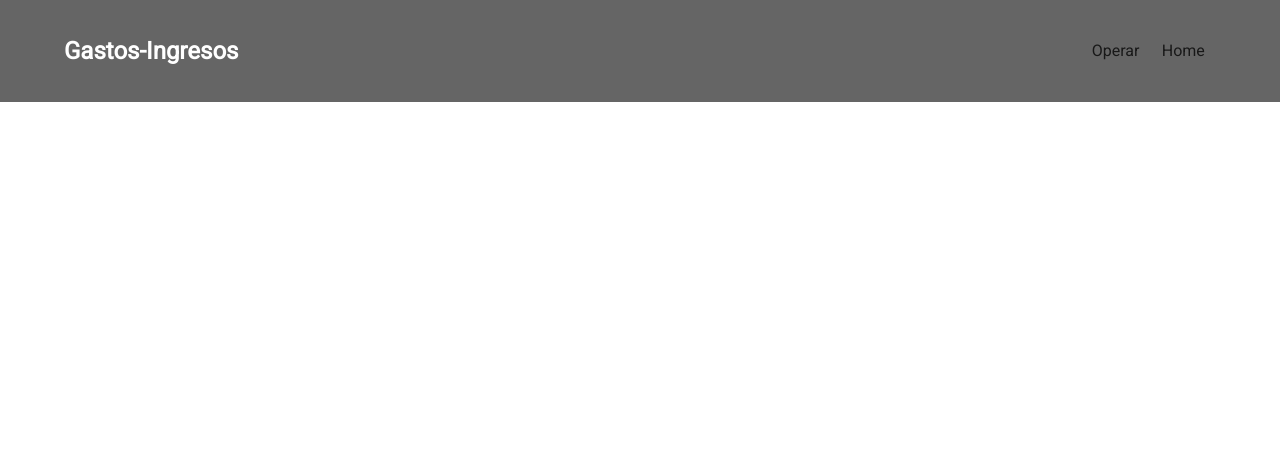
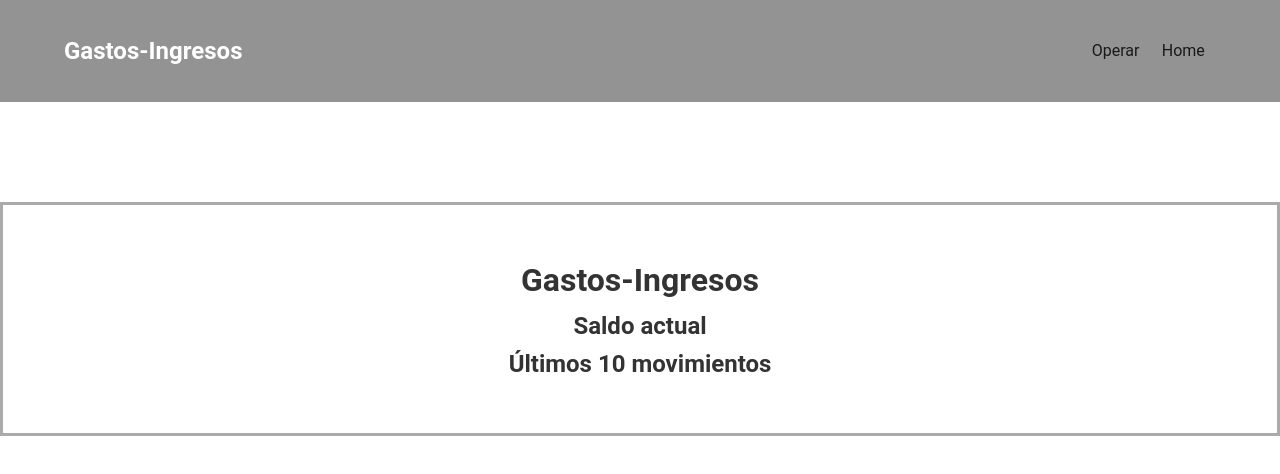
Before and after one commit to duchoprog/alkfront, a React (Create React App) app: page / in a window 1280 px wide. Shown: the top 474 px of the page. Built offline with nearby package versions, Linux system fonts and the light colour scheme.

Commit message:
added Home.js

```diff
--- a/src/App.css
+++ b/src/App.css
@@ -1,3 +1,10 @@
+.home{
+  text-align: center;
+  border: 3px solid #aaa;
+  padding: 50px 0;
+  margin-top: 100px;
+}
+
 @import url('https://fonts.googleapis.com/css?family=Roboto');
 /* Global Styles */
 :root {
@@ -43,7 +50,7 @@ img {
   width: 100%;
   opacity: 0.9;
   margin-bottom: 3rem;
-  background-color: #555;
+  background-color: #888;
   color: #fff;
 }
 .navbar ul {
--- a/src/App.js
+++ b/src/App.js
@@ -2,6 +2,7 @@ import React from 'react';
 import { BrowserRouter as Router, Route, Switch } from 'react-router-dom';
 import './App.css';
 import Navbar from './components/Navbar';
+import Home from './components/Home';
 
 const App = () => {
   return (
@@ -9,6 +10,11 @@ const App = () => {
       <Router>
         <div className='App'>
           <Navbar />
+          <div className='container'>
+            <Switch>
+              <Route exact path='/' component={Home} />
+            </Switch>
+          </div>
         </div>
       </Router>
     </>
--- /dev/null
+++ b/src/components/Home.js
@@ -0,0 +1,11 @@
+import React from 'react';
+const Home = () => {
+    return (
+        <div className='home'>
+            <h1>Gastos-Ingresos</h1>
+            <h2>Saldo actual</h2>
+            <h2>Últimos 10 movimientos</h2>
+        </div>
+    );
+}
+export default Home;
--- a/src/components/Navbar.js
+++ b/src/components/Navbar.js
@@ -12,7 +12,7 @@ const Navbar = ({ title }) => {
                     <Link to=''>Operar</Link>
                 </li>
                 <li>
-                    <Link to=''>Home</Link>
+                    <Link to='/'>Home</Link>
                 </li>
             </ul>
         </nav>
```
Also changed, not shown: 1 other file (tests, documents, lock files or other folders).
